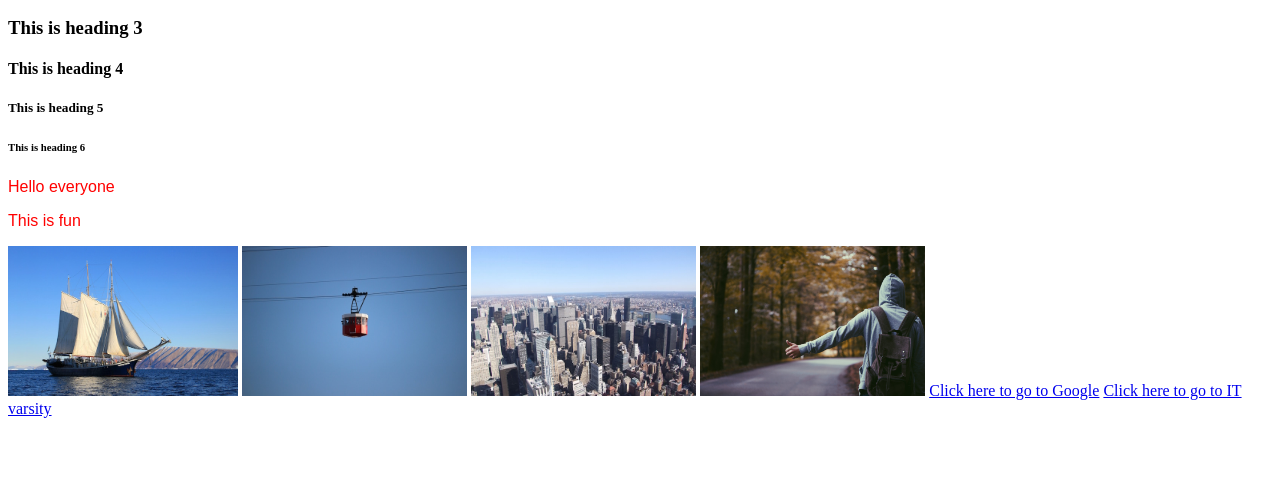
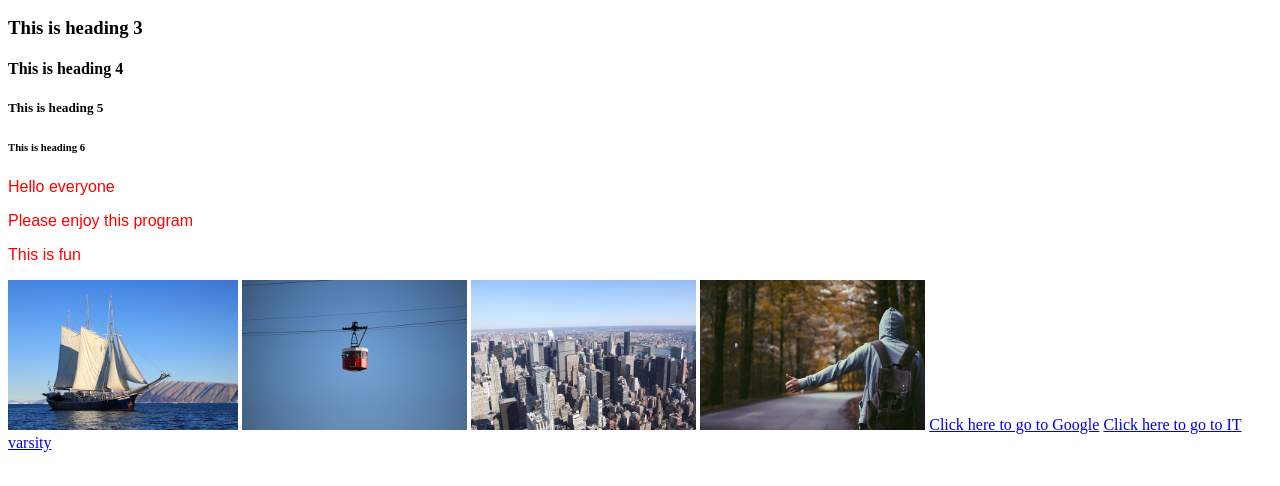
Before and after one commit to Phili116/world-adventure, a plain HTML site: page index.html in a window 1280 px wide. Shown: the part 110-596 px from the top of the page. Drawn offline with Linux system fonts and the light colour scheme.

Commit message:
Update index.html

```diff
--- a/index.html
+++ b/index.html
@@ -11,6 +11,7 @@
         <h5> This is heading 5</h5>
         <h6> This is heading 6</h6>
         <p>Hello everyone</p>
+        <p> Please enjoy this program</p>
         <p>This is fun</p>
        <a href="boat.html"><img src="images/boat.jpg" height="150"/></a>
         <img src="images/cablecar.jpg" height="150"/>
```
